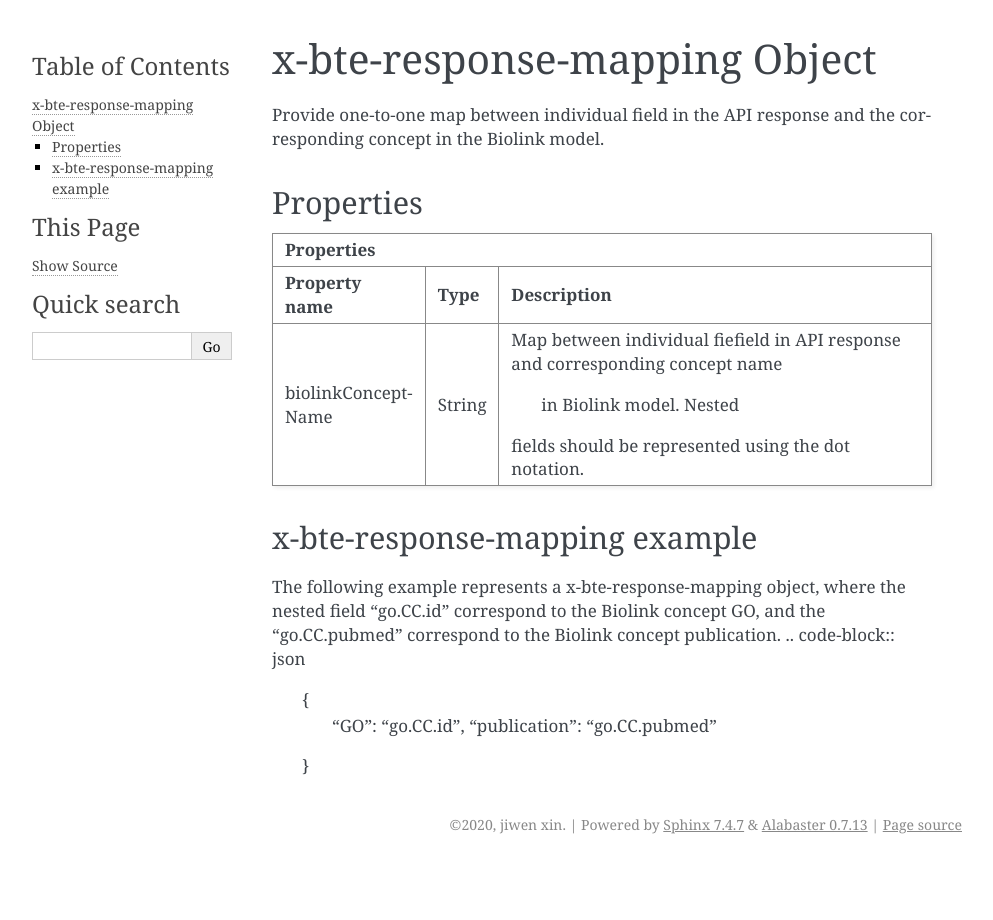
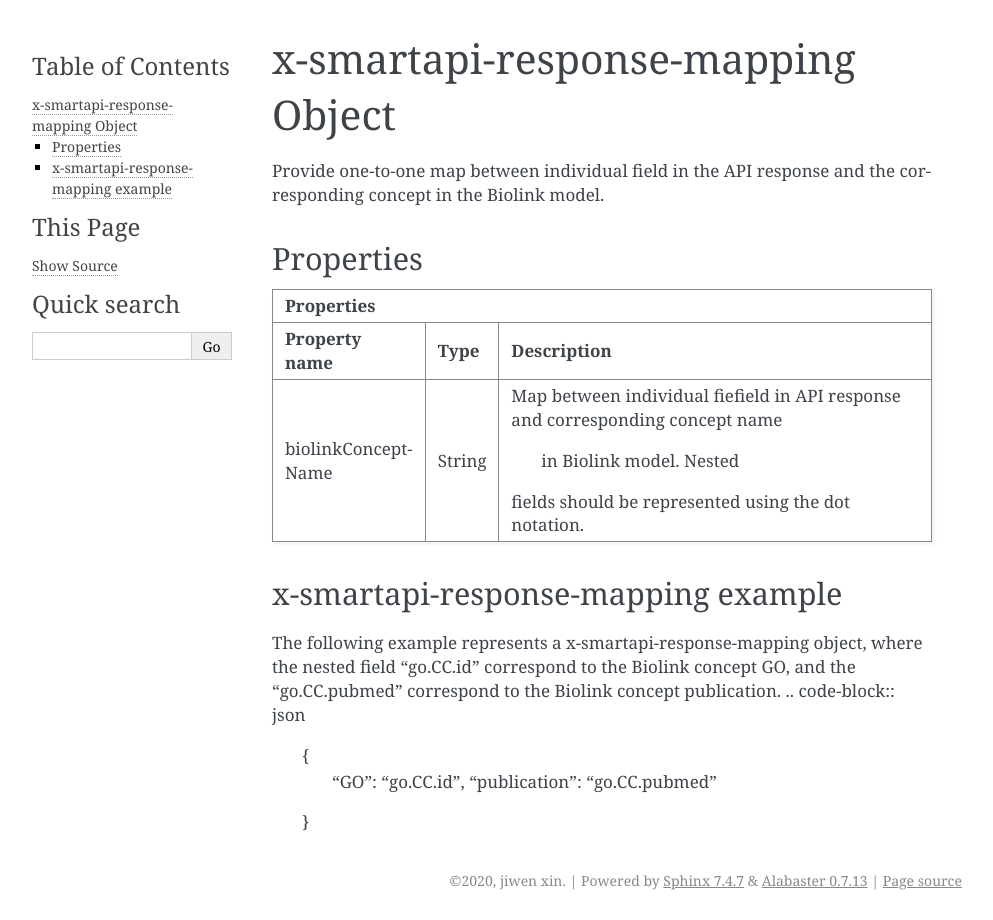
Before and after one commit to biothings/x-bte-extension-docs, a Sphinx documentation site: the page built from docs/source/x-bte-response-mapping.rst, in a window 1280 px wide. Shown: the whole page, without its empty margins (148-1141 px from the left). Built offline with Sphinx 7.4.7, drawn with Linux system fonts in a browser that asks for light colours; pages that are not in the unit, such as notebooks, are missing from menus.

Commit message:
change x-bte to x-smartapi

```diff
--- a/docs/source/x-bte-response-mapping.rst
+++ b/docs/source/x-bte-response-mapping.rst
@@ -1,6 +1,6 @@
-.. _x-bte-response-mapping:
+.. _x-smartapi-response-mapping:
 
-x-bte-response-mapping Object
+x-smartapi-response-mapping Object
 =============================
 
 Provide one-to-one map between individual field in the API response and the corresponding concept in the Biolink model.
@@ -21,10 +21,10 @@ biolinkConceptName    String          Map between individual fie\
                                       ed using the dot notation.
 ====================  ==============  ===========================
 
-x-bte-response-mapping example
+x-smartapi-response-mapping example
 ******************************
 
-The following example represents a x-bte-response-mapping object, where the nested field “go.CC.id” correspond to the Biolink concept GO, and the “go.CC.pubmed” correspond to the Biolink concept publication.
+The following example represents a x-smartapi-response-mapping object, where the nested field “go.CC.id” correspond to the Biolink concept GO, and the “go.CC.pubmed” correspond to the Biolink concept publication.
 .. code-block:: json
 
         {
```
Also changed, not shown: docs/source/index.rst (+7 -7 lines).
